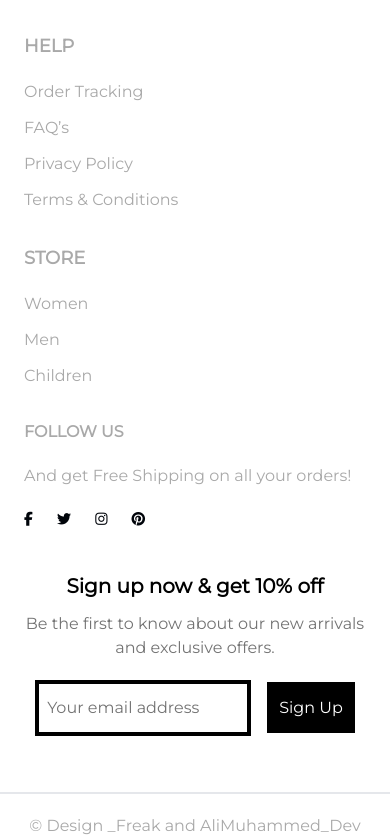
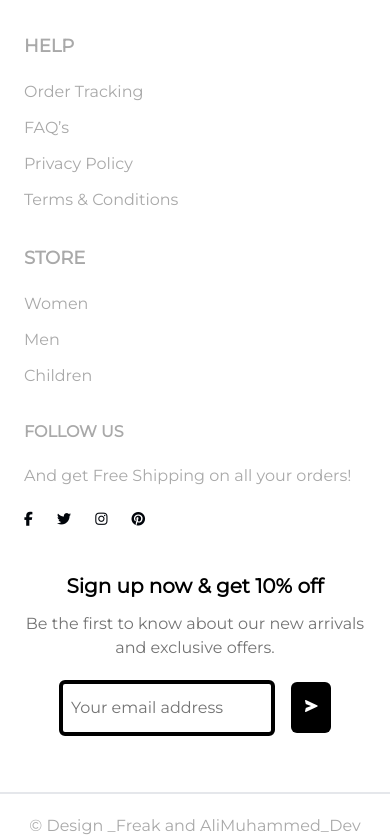
Before and after one commit to alimuhammeddev/Goya, a plain HTML site: page index.html in a window 390 px wide. Shown: the part 7657-8495 px from the top of the page. Drawn offline with nearby package versions, Linux system fonts and the light colour scheme.

Commit message:
final commit

```diff
--- a/index.html
+++ b/index.html
@@ -13,6 +13,7 @@
     <link rel="preconnect" href="https://fonts.googleapis.com">
     <link rel="preconnect" href="https://fonts.gstatic.com" crossorigin>
     <link href="https://fonts.googleapis.com/css2?family=Montserrat&display=swap" rel="stylesheet">
+    <link href='https://unpkg.com/boxicons@2.1.4/css/boxicons.min.css' rel='stylesheet'>
 </head>
 <style>
     body{
@@ -478,10 +479,10 @@
             <div class="flex justify-center items-center mt-5">
                 <div class="flex items-center space-x-4">
                     <label for="text">
-                        <input type="text" placeholder="Your email address" class=" py-3 p-2 border-4 border-[#000000] required placeholder:text-[#737373]">
+                        <input type="text" placeholder="Your email address" class=" py-3 p-2 border-4 border-[#000000] required placeholder:text-[#737373] rounded-md">
                     </label>
                     <div>
-                        <a href="#!" class="bg-[#000000] text-[#FFFFFF] py-4 p-3">Sign Up</a>
+                        <a href="#!" class="bg-[#000000] text-[#FFFFFF] py-4 p-3 lg:block rounded-md"><span class="lg:block hidden">Sign Up</span> <span class="lg:hidden sm:block"><i class='bx bxs-send'></i></span></a>
                     </div>
                 </div>
             </div>
```
